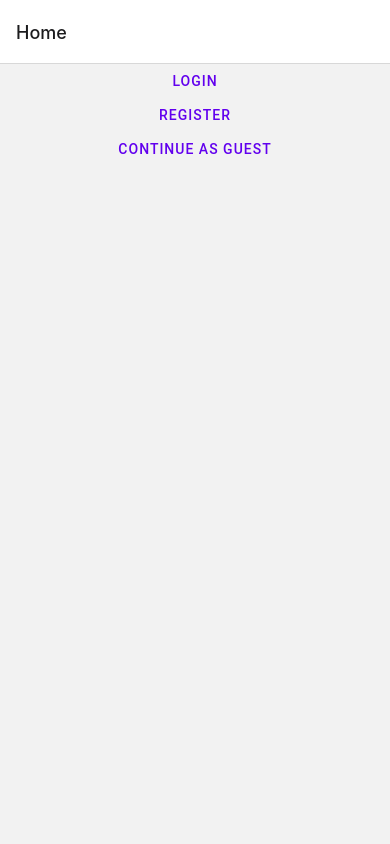
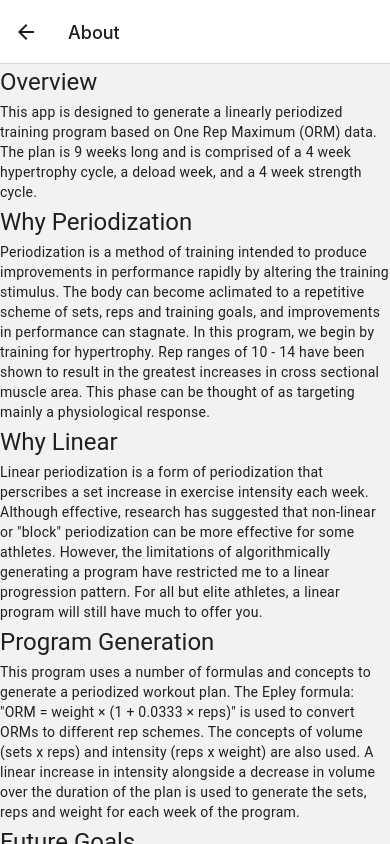
Before and after one commit to JayaDeHart/workout-generator-frontend, a React Native app: screen /About in a window 390 px wide. Built offline with nearby package versions, Linux system fonts and the light colour scheme.

Commit message:
about page, scroll behavior

```diff
--- a/App.js
+++ b/App.js
@@ -9,11 +9,20 @@ import OneRepMax from './src/screens/OneRepMax';
 import Plan from './src/screens/Plan';
 import UserContext from './src/context/user';
 import PlanContext from './src/context/plan';
+import About from './src/screens/About';
 
 const Stack = createNativeStackNavigator();
 
 const theme = {
   ...DefaultTheme,
+  myOwnProperty: true,
+  colors: {
+    ...DefaultTheme.colors,
+    primary: '#2F3A8F',
+    secondary: '#FE7E6D',
+    lblue: '#CCD1E4',
+    pinktan: '#FEECE9',
+  },
 };
 
 //customize theme l8r
@@ -29,6 +38,7 @@ function App() {
               <Stack.Screen name="Login" component={Login} />
               <Stack.Screen name="Register" component={Register} />
               <Stack.Screen name="Plan" component={Plan} />
+              <Stack.Screen name="About" component={About} />
               <Stack.Screen
                 name="ORM"
                 component={OneRepMax}
--- a/package.json
+++ b/package.json
@@ -19,6 +19,7 @@
     "react-dom": "17.0.1",
     "react-hook-form": "^7.25.0",
     "react-native": "0.64.3",
+    "react-native-keyboard-aware-scroll-view": "^0.9.5",
     "react-native-paper": "^4.11.2",
     "react-native-safe-area-context": "3.3.2",
     "react-native-screens": "~3.10.1",
--- /dev/null
+++ b/src/screens/About.js
@@ -0,0 +1,80 @@
+import { StyleSheet, Text, View, ScrollView } from 'react-native';
+import { Headline, Paragraph } from 'react-native-paper';
+
+import React from 'react';
+
+const About = () => {
+  return (
+    <ScrollView>
+      <Headline>Overview</Headline>
+      <Paragraph>
+        This app is designed to generate a linearly periodized training program
+        based on One Rep Maximum (ORM) data. The plan is 9 weeks long and is
+        comprised of a 4 week hypertrophy cycle, a deload week, and a 4 week
+        strength cycle.
+      </Paragraph>
+      <Headline>Why Periodization</Headline>
+      <Paragraph>
+        Periodization is a method of training intended to produce improvements
+        in performance rapidly by altering the training stimulus. The body can
+        become aclimated to a repetitive scheme of sets, reps and training
+        goals, and improvements in performance can stagnate. In this program, we
+        begin by training for hypertrophy. Rep ranges of 10 - 14 have been shown
+        to result in the greatest increases in cross sectional muscle area. This
+        phase can be thought of as targeting mainly a physiological response.
+      </Paragraph>
+      <Headline>Why Linear</Headline>
+      <Paragraph>
+        Linear periodization is a form of periodization that perscribes a set
+        increase in exercise intensity each week. Although effective, research
+        has suggested that non-linear or "block" periodization can be more
+        effective for some athletes. However, the limitations of algorithmically
+        generating a program have restricted me to a linear progression pattern.
+        For all but elite athletes, a linear program will still have much to
+        offer you.
+      </Paragraph>
+      <Headline>Program Generation</Headline>
+      <Paragraph>
+        This program uses a number of formulas and concepts to generate a
+        periodized workout plan. The Epley formula: "ORM = weight × (1 + 0.0333
+        × reps)" is used to convert ORMs to different rep schemes. The concepts
+        of volume (sets x reps) and intensity (reps x weight) are also used. A
+        linear increase in intensity alongside a decrease in volume over the
+        duration of the plan is used to generate the sets, reps and weight for
+        each week of the program.
+      </Paragraph>
+      <Headline>Future Goals</Headline>
+      <Paragraph>
+        -Allow users to modify intensity slope by selecting an experience level{' '}
+        {'\n'}
+        -Allow users to input their own exercises {'\n'}
+        -Allow users to design own set / rep schemes {'\n'}
+        -Include accessory exercises
+      </Paragraph>
+    </ScrollView>
+  );
+};
+
+export default About;
+
+const styles = StyleSheet.create({});
+
+// ## Overview
+
+// This app is designed to generate a linearly periodized training program based on One Rep Maximum (ORM) data. The plan is 9 weeks long and is comprised of a 4 week hypertrophy cycle, a deload week, and a 4 week strength cycle.
+
+// ## Why Periodization
+
+// Periodization is a method of training intended to produce improvements in performance rapidly by altering the training stimulus. The body can become aclimated to a repetitive scheme of sets, reps and training goals, and improvements in performance can stagnate. In this program, we begin by training for hypertrophy. Rep ranges of 10 - 14 have been shown to result in the greatest increases in cross sectional muscle area. This phase can be thought of as targeting mainly a physiological response.
+
+// The next phase targets improvements in strength. Training for strength involves using higher weights at lower rep ranges. This is because strength is a function of both cross sectional muscle area and neurological involement. Higher weights are better at maximising neorological involement.
+
+// ## Why Linear
+
+// Linear periodization is a form of periodization that perscribes a set increase in exercise intensity each week. Although effective, research has suggested that non-linear or "block" periodization can be more effective for some athletes. However, the limitations of algorithmically generating a program have restricted me to a linear progression pattern. For all but elite athletes, a linear program will still have much to offer you.
+
+// ## Program Generation
+
+// This program uses a number of formulas and concepts to generate a periodized workout plan. The Epley formula: "ORM = weight × (1 + 0.0333 × reps)" is used to convert ORMs to different rep schemes. The concepts of volume (sets x reps) and intensity (reps x weight) are also used. A linear increase in intensity alongside a decrease in volume over the duration of the plan is used to generate the sets, reps and weight for each week of the program. For a complete look at the algorithm see: https://github.com/JayaDeHart/workout-generator-frontend/tree/main/src/algorithms
+
+// ## Future goals
--- a/src/screens/Home.js
+++ b/src/screens/Home.js
@@ -1,14 +1,30 @@
 import { StyleSheet, Text, View } from 'react-native';
 import { Button } from 'react-native-paper';
+import { Title } from 'react-native-paper';
+import { useTheme } from 'react-native-paper';
 import React from 'react';
 
 const Home = ({ navigation }) => {
+  const { colors } = useTheme();
   return (
     <View>
+      <Title
+        style={{
+          color: colors.secondary,
+          textAlign: 'center',
+          fontSize: 25,
+          marginVertical: 15,
+          marginHorizontal: 30,
+        }}
+      >
+        Lift Gainer 9000 Ultra Mode
+      </Title>
       <Button
         onPress={() => {
           navigation.navigate('Login');
         }}
+        mode="contained"
+        style={styles.button}
       >
         Login
       </Button>
@@ -16,6 +32,8 @@ const Home = ({ navigation }) => {
         onPress={() => {
           navigation.navigate('Register');
         }}
+        mode="contained"
+        style={styles.button}
       >
         Register
       </Button>
@@ -23,8 +41,19 @@ const Home = ({ navigation }) => {
         onPress={() => {
           navigation.navigate('ORM');
         }}
+        mode="contained"
+        style={styles.button}
       >
         Continue as Guest
+      </Button>
+      <Button
+        onPress={() => {
+          navigation.navigate('About');
+        }}
+        mode="contained"
+        style={styles.button}
+      >
+        About
       </Button>
     </View>
   );
@@ -32,4 +61,10 @@ const Home = ({ navigation }) => {
 
 export default Home;
 
-const styles = StyleSheet.create({});
+const styles = StyleSheet.create({
+  button: {
+    marginVertical: 15,
+    marginHorizontal: 30,
+    padding: 3,
+  },
+});
--- a/src/screens/OneRepMax.js
+++ b/src/screens/OneRepMax.js
@@ -1,4 +1,5 @@
-import { StyleSheet, Text, View } from 'react-native';
+import { StyleSheet, Text, View, ScrollView } from 'react-native';
+import { KeyboardAwareScrollView } from 'react-native-keyboard-aware-scroll-view';
 import React, { useContext, useRef } from 'react';
 import { useForm } from 'react-hook-form';
 import { yupResolver } from '@hookform/resolvers/yup';
@@ -57,7 +58,7 @@ const OneRepMax = ({ navigation }) => {
   const inputRef5 = useRef();
 
   return (
-    <View>
+    <KeyboardAwareScrollView>
       <ControlledInput
         title="Bench"
         name="bench"
@@ -99,10 +100,14 @@ const OneRepMax = ({ navigation }) => {
         nextref={null}
       />
       <Button onPress={handleSubmit(onSubmit)}>Submit</Button>
-    </View>
+    </KeyboardAwareScrollView>
   );
 };
 
 export default OneRepMax;
 
 const styles = StyleSheet.create({});
+
+//https://www.npmjs.com/package/react-native-keyboard-aware-scroll-view
+
+//figure out how to do this shid
```
Also changed, not shown: 1 other file (tests, documents, lock files or other folders).
